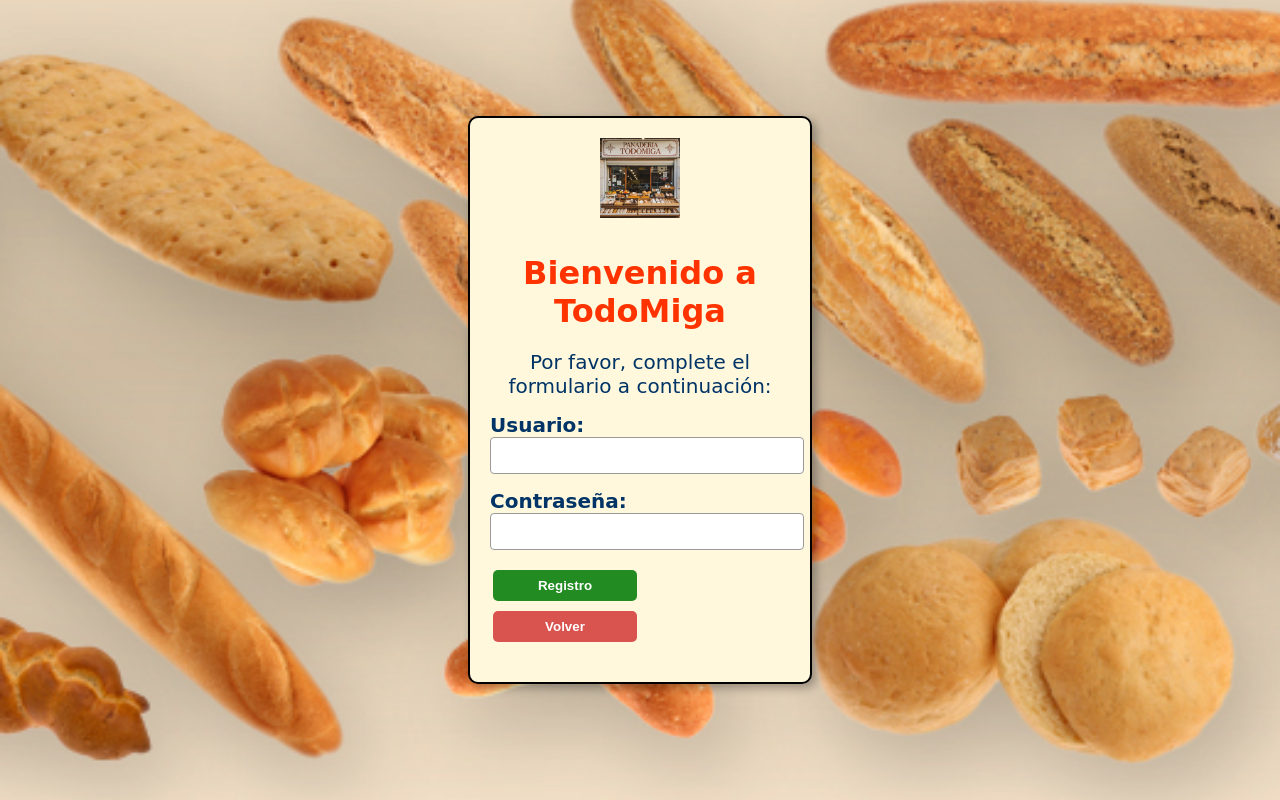
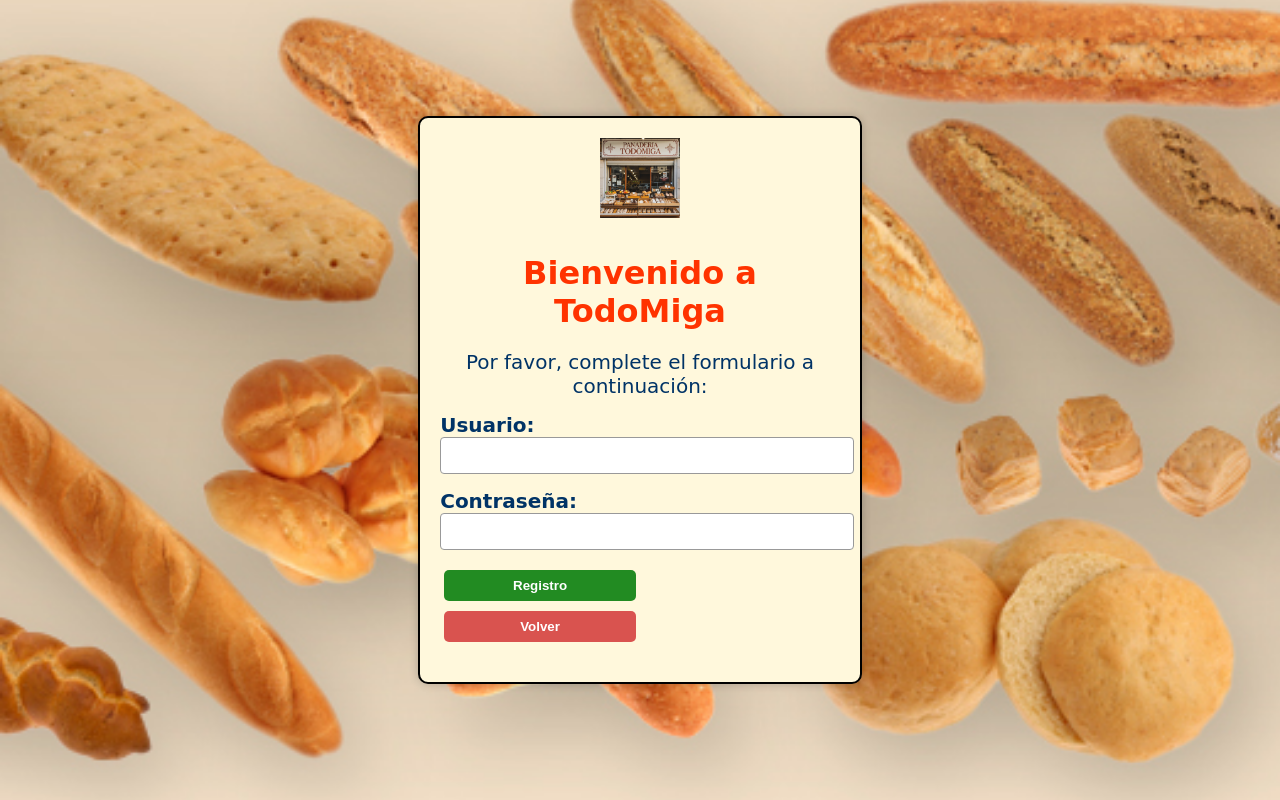
Before and after one commit to rodriguai70/Migas, a PHP site: page /registro.php in a window 1280 px wide. Run offline with PHP 8.4, Linux system fonts and the light colour scheme; the visitor is signed in with stand-in values (Sample User, id 1).

Commit message:
respons css

```diff
--- a/Tienda_TodoMiga/tienda.css
+++ b/Tienda_TodoMiga/tienda.css
@@ -420,12 +420,14 @@ background-color: #228B22;
 }
 
 .form-registro {
-  width: 300px;
+  width: 90%;
   background-color: #fff8dc;
   padding: 20px;
   border: 2px solid #000;
   border-radius: 10px;
-  box-shadow: 4px 4px 10px rgba(0,0,0,0.3);
+ box-shadow: 0 0 10px rgba(0,0,0,0.2);
+  margin: 20px auto;
+  max-width: 400px;
   font-family: 'Comic Sans MS', cursive;
   text-align: center;
 }
```
